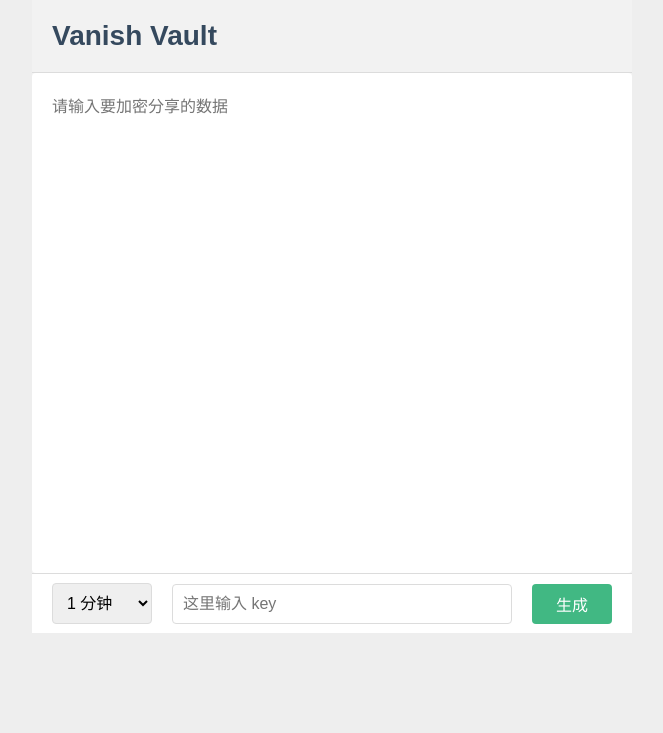
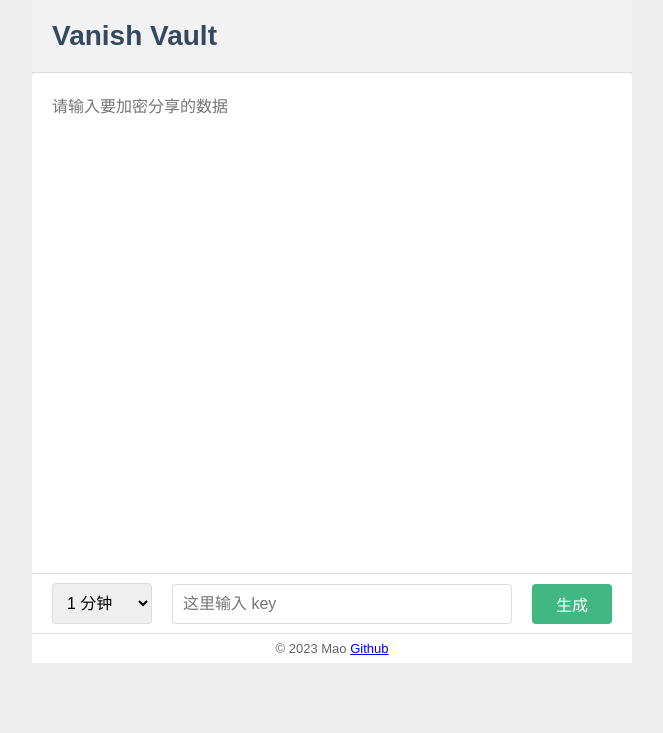
Before and after one commit to mjhxyz/vanish-vault, a Flask app: page / in a window 1280 px wide. Shown: the top 733 px of the page, without its empty margins (308-971 px from the left). Run offline with Flask 3, Linux system fonts and the light colour scheme.

Commit message:
update: home page

```diff
--- a/vanish_vault/templates/home.html
+++ b/vanish_vault/templates/home.html
@@ -23,6 +23,11 @@
             </div>
             <div class="content-bar-button">生成</div>
         </div>
+        <div class="footer">
+            <!-- 这里写版权的东西, mao 开发的，有 github 链接 -->
+            <span>© 2023 Mao</span>
+            <a href="https://github.com/mjhxyz/vanish-vault" target="_blank">Github</a>
+        </div>
     </div>
 </body>
 
@@ -43,6 +48,17 @@
     .content-bar-option {
         width: 100px;
         display: block;
+    }
+
+    .footer {
+        height: 30px;
+        width: 100%;
+        background-color: #fff;
+        border-top: 1px solid #dcdcdc;
+        color: #666666;
+        font-size: 13px;
+        text-align: center;
+        line-height: 30px;
     }
 
     .mao-input {
```
